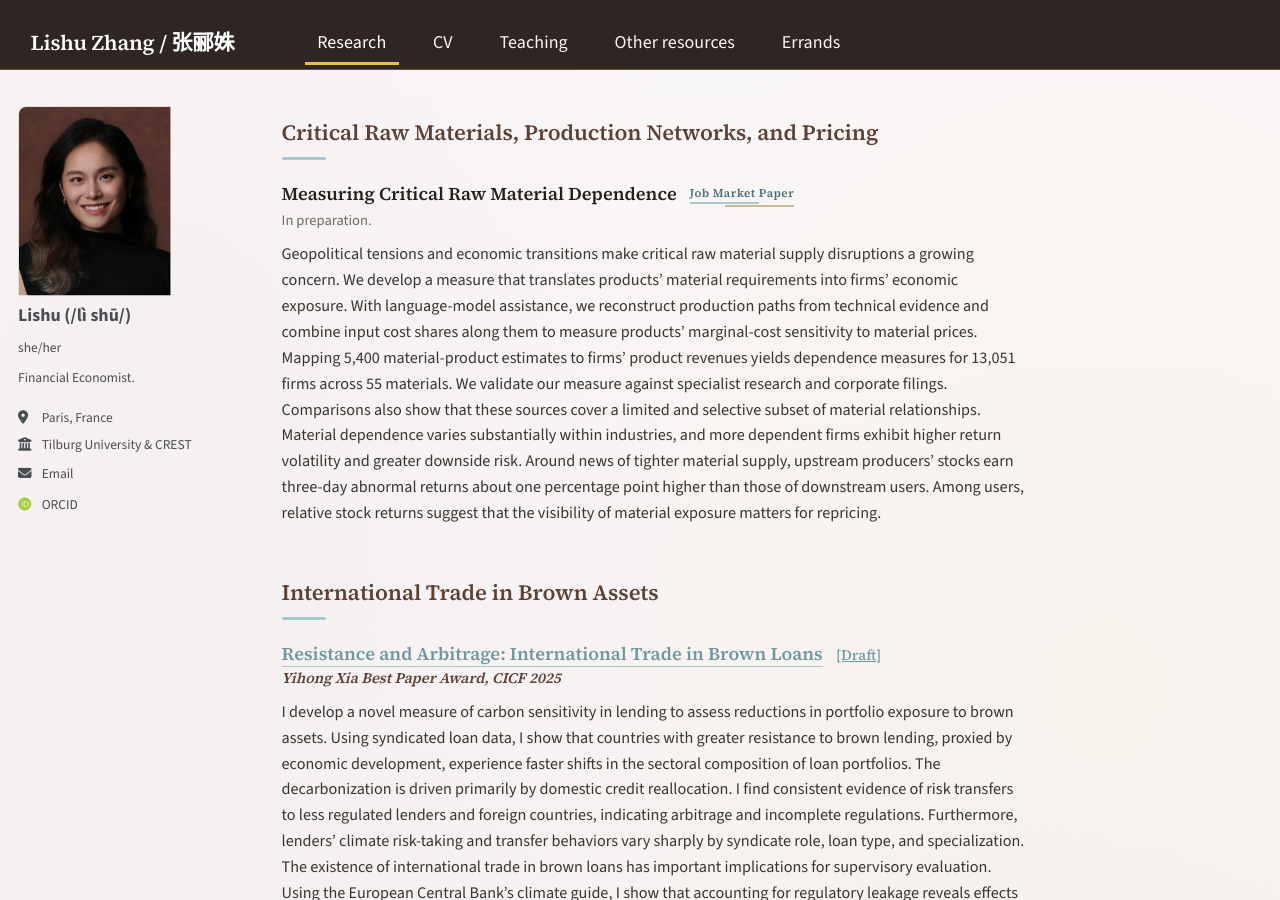
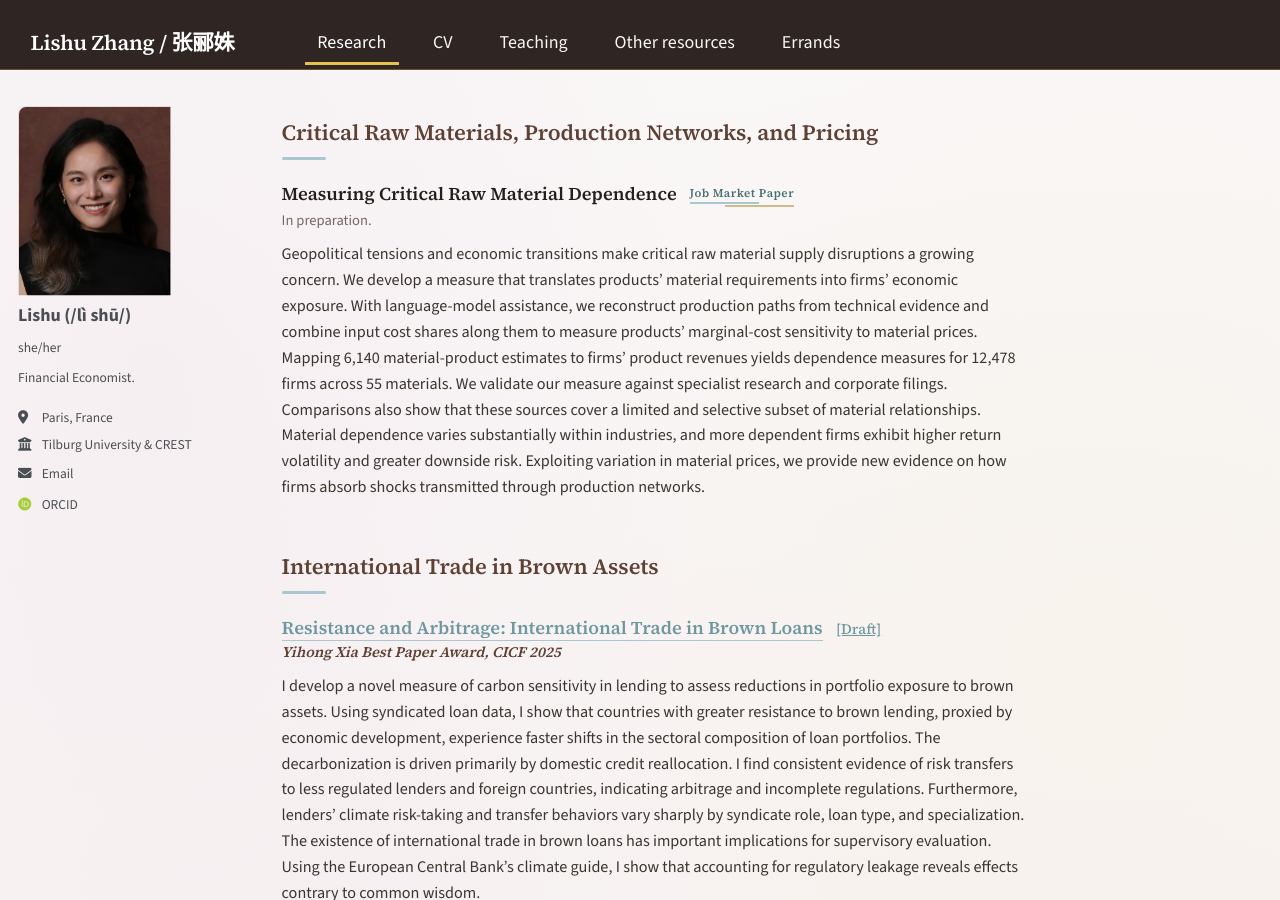
Before and after one commit to LishuZ/LishuZ.github.io, a Jekyll site: the page built from _pages/research.md, in a window 1280 px wide and 900 px high. Built offline with Jekyll 4.4.1, drawn with Linux system fonts in a browser that asks for light colours; some web fonts are replaced.

Commit message:
Update material dependence abstract and CV

```diff
--- a/_pages/research.md
+++ b/_pages/research.md
@@ -102,7 +102,7 @@ redirect_from:
 In preparation.
 {: .paper-meta}
 
-Geopolitical tensions and economic transitions make critical raw material supply disruptions a growing concern. We develop a measure that translates products' material requirements into firms’ economic exposure. With language-model assistance, we reconstruct production paths from technical evidence and combine input cost shares along them to measure products' marginal-cost sensitivity to material prices. Mapping 5,400 material-product estimates to firms' product revenues yields dependence measures for 13,051 firms across 55 materials. We validate our measure against specialist research and corporate filings. Comparisons also show that these sources cover a limited and selective subset of material relationships. Material dependence varies substantially within industries, and more dependent firms exhibit higher return volatility and greater downside risk. Around news of tighter material supply, upstream producers' stocks earn three-day abnormal returns about one percentage point higher than those of downstream users. Among users, relative stock returns suggest that the visibility of material exposure matters for repricing.
+Geopolitical tensions and economic transitions make critical raw material supply disruptions a growing concern. We develop a measure that translates products' material requirements into firms’ economic exposure. With language-model assistance, we reconstruct production paths from technical evidence and combine input cost shares along them to measure products' marginal-cost sensitivity to material prices. Mapping 6,140 material-product estimates to firms' product revenues yields dependence measures for 12,478 firms across 55 materials. We validate our measure against specialist research and corporate filings. Comparisons also show that these sources cover a limited and selective subset of material relationships. Material dependence varies substantially within industries, and more dependent firms exhibit higher return volatility and greater downside risk. Exploiting variation in material prices, we provide new evidence on how firms absorb shocks transmitted through production networks.
 {: .abstract}
 
 
```
Also changed, not shown: 1 other file.
